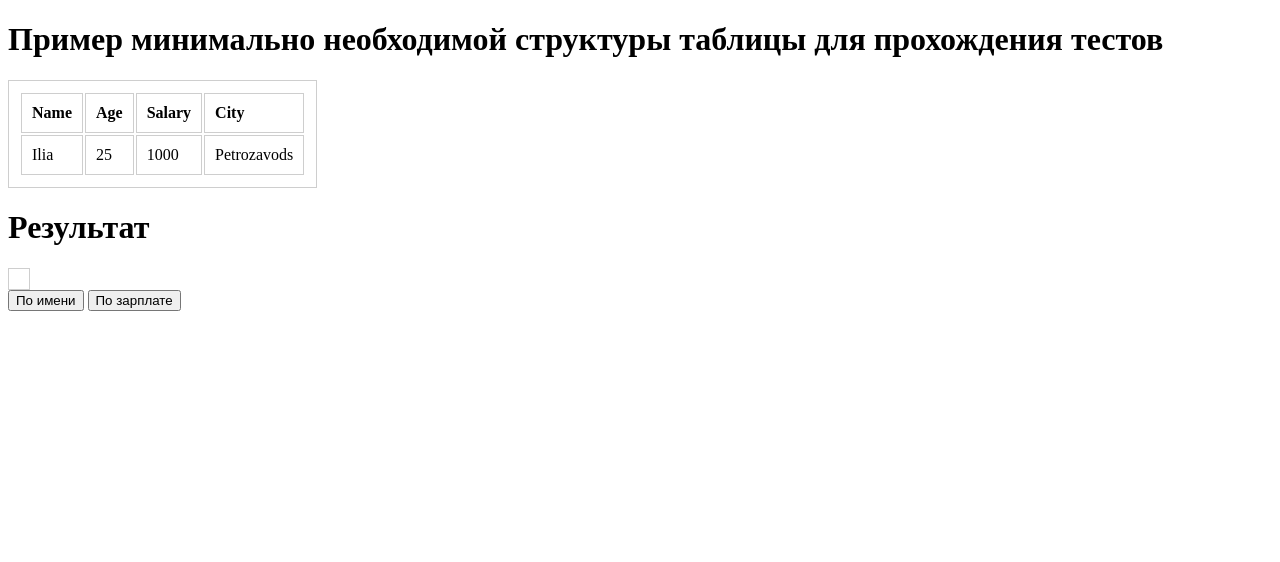
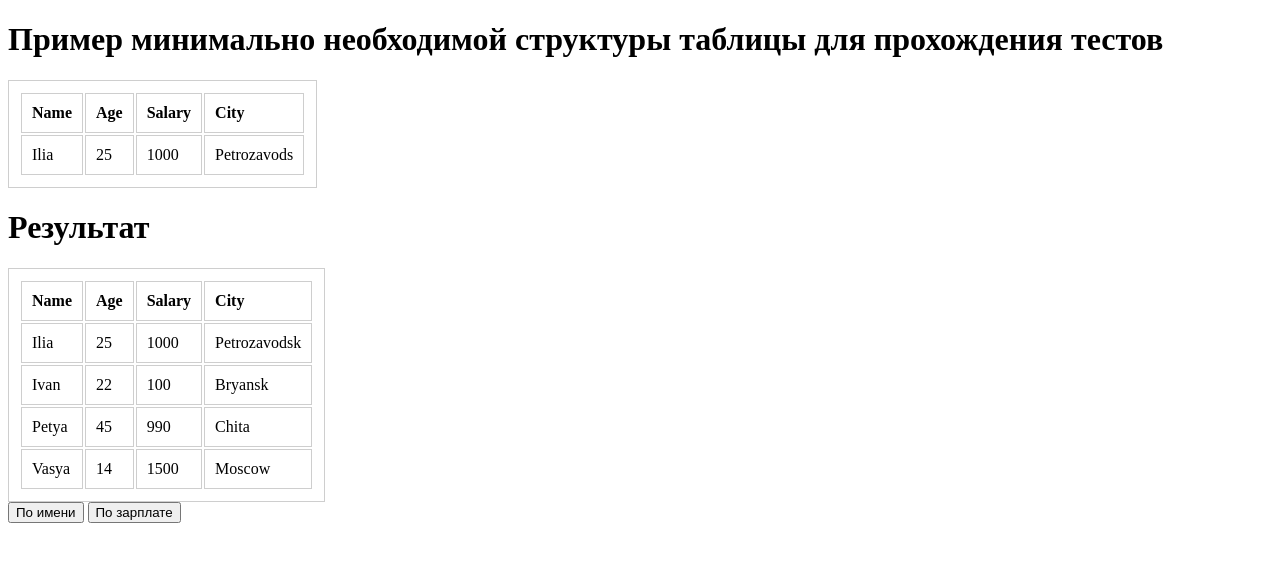
Before and after one commit to js-tasks-ru/jsbasic-20200127-2_jul-andrrr, a website: page 5-module/2-task/index.html in a window 1280 px wide. Both pictures are taken after a click on the button "По имени". Drawn offline with Linux system fonts and the light colour scheme; files that its build step writes are made by us from their sources.

Commit message:
Создание сортируемой таблицы

```diff
--- a/5-module/2-task/index.js
+++ b/5-module/2-task/index.js
@@ -1,29 +1,56 @@
-/**
- * Компонент, который реализует сортируемую таблицу
- * @param {Array} items - данные, которые нужно отобразить
- *
- * Пример одного элемента, описывающего строку таблицы
- *
- *      {
- *          name: 'Ilia',
- *          age: 25,
- *          salary: '1000',
- *          city: 'Petrozavodsk'
- *      },
- *
- * @constructor
- */
-function SortableTable(items) {
-  /**
-   * @property {Element} - обязательно свойство, которое ссылается на элемент <table>
-   */
-  this.el = document.createElement('table');
+ function SortableTable(rows) {
 
-  /**
-   * Метод выполняет сортировку таблицы
-   * @param {number} column - номер колонки, по которой
-   * нужно выполнить сортировку (отсчет начинается от 0)
-   * @param {boolean} desc - признак того, что сортировка должна идти в обратном порядке
-   */
-  this.sort = (column, desc = false) => {};
+    let countRows = rows.length;
+
+    this.el = document.createElement('table'); // создаем элемент таблица
+        this.el.setAttribute('border', '1');   // устанавливаем стили таблицы
+        this.el.setAttribute('color', '000');
+        this.el.setAttribute('width','300');
+        this.el.setAttribute('height', '150');
+
+      let tbody = document.createElement('tbody'); // создаем тело таблицы
+      let tHead = document.createElement('tHead'); // создаем заголовок таблицы
+            tHead.innerHTML = '<td>Name</td><td>Age</td><td>Salary</td><td>City</td>'; // пишем в заголовок текст
+
+            this.el.append(tHead); //добавляем заголовок в конец таблицы
+
+         let heading = ['name','age','salary','city']; // создаем перебираемый массив
+            for(let i = 0; i < countRows; i++){
+              let tr = document.createElement('tr'); //создаем элемент строка
+                for (let j = 0; j < 4; j++) {
+                let td = document.createElement('td');  //создаем элемент ячейка
+         let item = rows[i][heading[j]];
+
+                    td.innerHTML = item; //заполняем ячейки
+
+                    tr.append(td); //добавляем td в tr
+
+                }
+                tbody.append(tr); //добавляем tr в конец тела таблицы
+                }
+
+
+         this.el.append(tbody); //добавляем тело таблицы в конец таблицы
+  //  let container = document.querySelector('.result').append(this.el); //Поместили таблицу куда надо
+
+
+  this.sort = (column, desc = false) => {  //сортировка: false - по возрастанию
+     let sortedRows = Array.from(this.el.rows) //Из таблицы делаем массив
+      .slice(1)  //убираем из сортируемого массива заголовок таблицы
+      .sort((rowA, rowB) => {
+          if (!desc) {
+          if (!isNaN(+rowA.cells[column].innerHTML)) {
+          return +rowA.cells[column].innerHTML > +rowB.cells[column].innerHTML ? 1 : -1;
+          }
+          return rowA.cells[column].innerHTML > rowB.cells[column].innerHTML ? 1 : -1;
+        } else {
+          if (!isNaN(+rowA.cells[column].innerHTML)) {
+          return +rowA.cells[column].innerHTML < +rowB.cells[column].innerHTML ? 1 : -1;
+          }
+          return rowA.cells[column].innerHTML < rowB.cells[column].innerHTML ? 1 : -1;
+        }
+      });
+
+      tbody.append(...sortedRows);
+  };
 }
```
Also changed, not shown: 5-module/2-task/index.html (+7 -3 lines).
